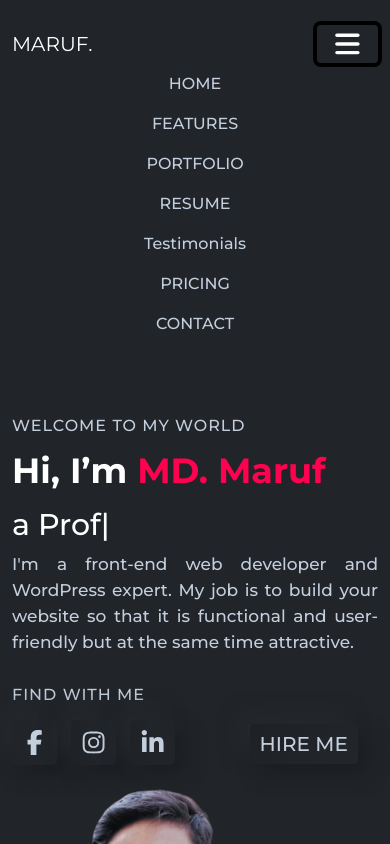
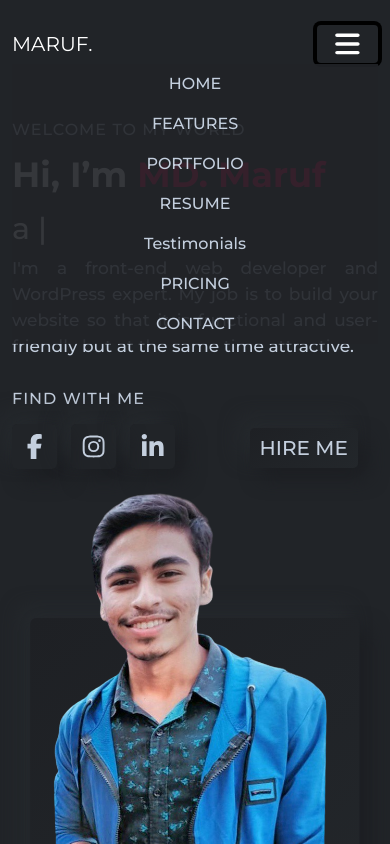
Before and after one commit to mdmaruf641/maruf641, a plain HTML site: page index.html in a window 390 px wide. Both pictures are taken after a click on the button "Toggle navigation". Shown: the top 844 px of the page. Drawn offline with Linux system fonts and the light colour scheme.

Commit message:
sticky menu added

```diff
--- a/css/responsive.css
+++ b/css/responsive.css
@@ -1,7 +1,13 @@
+/* =====mobile version===== */
 @media only screen and (max-width:688px){
   .container{
     width: 100%;
   }
+  /* =====nav part===== */
+  .menu-ul{
+    background-color: #212428e8;
+  }
+  /* =====banner part===== */
   #home .banner-left{
     padding-top: 40px;
   }
@@ -41,7 +47,7 @@
   }
 }
 
-
+/* =====tablate version===== */
 
 @media only screen and (min-width: 688px) and (max-width: 992px){
   .container{
--- a/css/style.css
+++ b/css/style.css
@@ -7,10 +7,30 @@ a{
 }
 
 /* nav bar start */
-.main-nav{
-  background-color: #212428;
+#nav {
+  position: fixed;
+  z-index: 23;
+  width: 100%;
+}
 
+.sticky-bg {
+  height: 70px;
+  background-color: #212428f6;
+  animation: sticky 1s;
+  box-shadow: 0 5px 20px rgba(0, 0, 0, 0.5);
 }
+
+@keyframes sticky {
+  from {
+      top: -50px;
+  }
+
+  to {
+      top: 0;
+  }
+}
+
+
 .menu-item{
   color: #c4cfde !important;
   font-weight: 500 !important;
@@ -22,6 +42,7 @@ a{
   background-color: #212428;
   color: #c4cfde;
   padding-bottom: 80px;
+  padding-top: 80px;
 }
 #home .banner-left{
   padding-top: 100px;
--- a/index.html
+++ b/index.html
@@ -23,7 +23,7 @@
   <body>
 
     <!-- =====NAV BAR START ===== -->
-    <nav class="navbar navbar-expand-lg main-nav">
+    <nav id="nav" class="navbar navbar-expand-lg main-nav">
       <div class="container py-3">
         <a class="navbar-brand text-white" href="#home">MARUF.</a>
         <button
@@ -38,7 +38,7 @@
           <i class="fs-1 text-white fas fa-bars"></i>
         </button>
         <div class="collapse navbar-collapse" id="navbarSupportedContent">
-          <ul class="navbar-nav ms-auto mb-2 mb-lg-0">
+          <ul class="navbar-nav ms-auto mb-2 mb-lg-0 menu-ul">
             <li class="nav-item text-center px-2">
               <a
                 class="nav-link menu-item"
--- a/js/main.js
+++ b/js/main.js
@@ -1,4 +1,31 @@
 $(function(){
+	 //=====bottom to top button=====//
+	 $(window).scroll(function(){
+
+		var scrolling = $(this).scrollTop();
+
+		if(scrolling > 50){
+				$(".bottom-to-top").fadeIn(500);
+		}
+		else{
+				$(".bottom-to-top").fadeOut(500);
+		}
+		// sticky menu //
+		if(scrolling > 100){
+				$("#nav").addClass("sticky-bg");
+		}
+		else{
+				$("#nav").removeClass("sticky-bg");
+		}
+	});
+
+ $(".bottom-to-top").click(function(){
+		$('html, body').animate({
+				scrollTop:0
+		}, 2000);
+ });
+
+	// types js
 	$(".typed").typed({
 		strings: ["Designer.", "Developer.", "Professional Coder."],
 		// Optionally use an HTML element to grab strings from (must wrap each string in a <p>)
```
